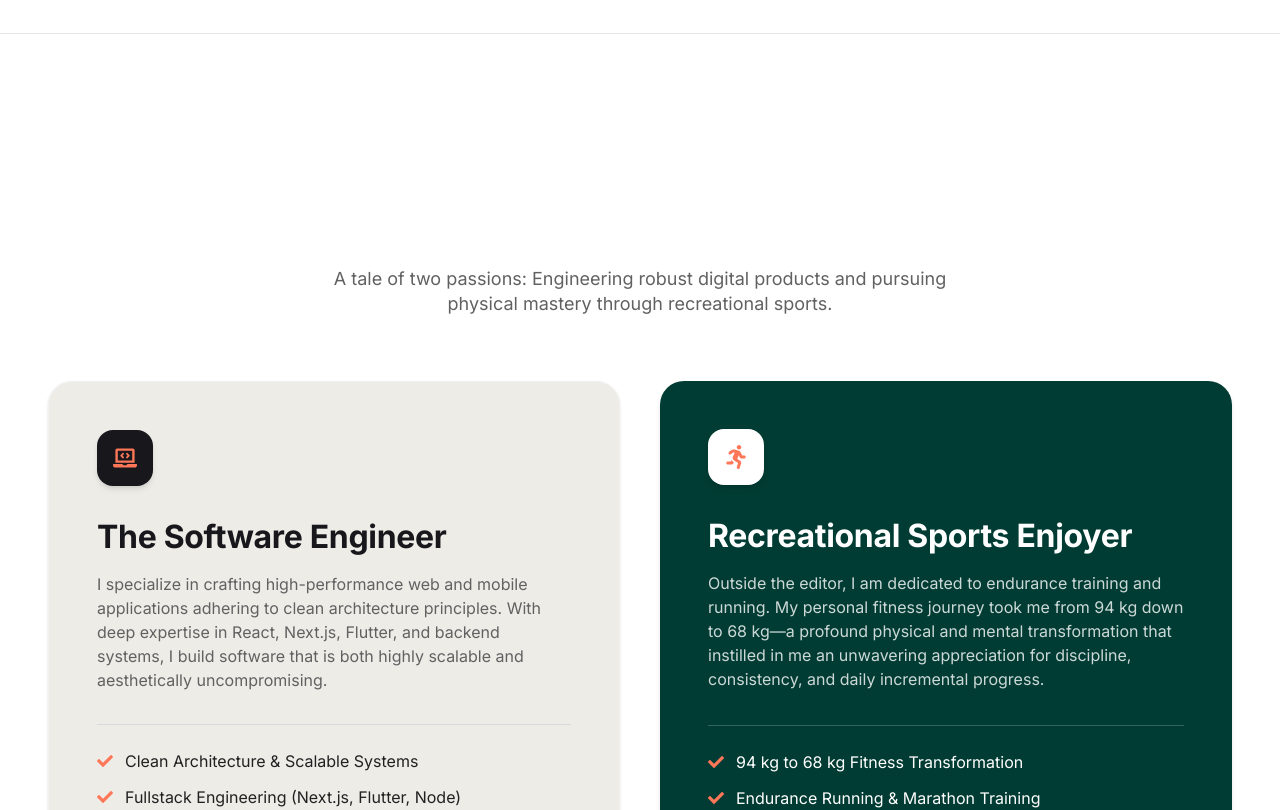
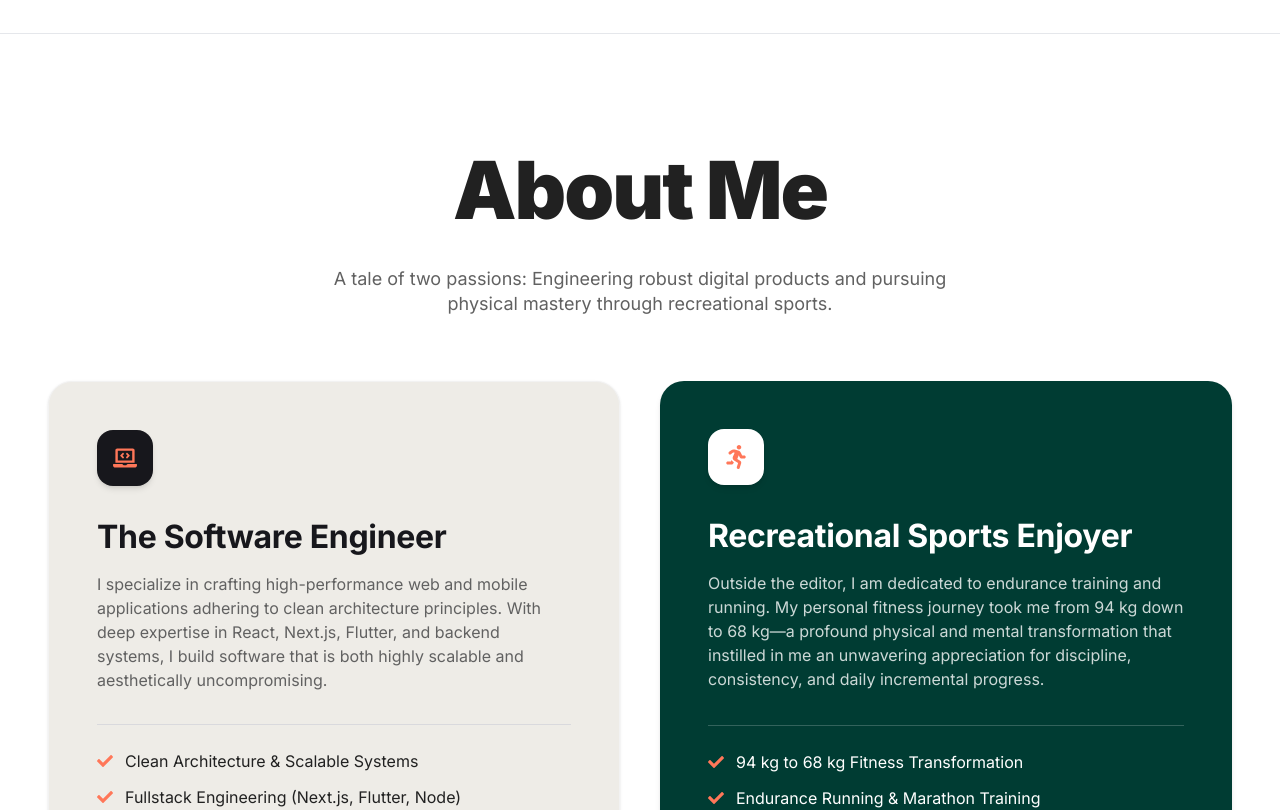
Before and after one commit to SutaSS/portofolio, a Next.js app: page / in a window 1280 px wide. Shown: the part 1020-1830 px from the top of the page. Built offline with nearby package versions, Linux system fonts and the light colour scheme.

Commit message:
style: add bg-grid-pattern and text-shiny-dark classes for elegant backgrounds and powerfully dark headers

```diff
--- a/src/app/globals.css
+++ b/src/app/globals.css
@@ -132,6 +132,23 @@ body {
 }
 
 /* ============================================
+   BACKGROUND GRID PATTERN (aksen garis-garis)
+   ============================================ */
+
+.bg-grid-pattern {
+  background-image: linear-gradient(to right, rgba(0, 0, 0, 0.04) 1px, transparent 1px),
+                    linear-gradient(to bottom, rgba(0, 0, 0, 0.04) 1px, transparent 1px);
+  background-size: 40px 40px;
+}
+
+.bg-deep-green.bg-grid-pattern,
+.bg-primary.bg-grid-pattern {
+  background-image: linear-gradient(to right, rgba(255, 255, 255, 0.05) 1px, transparent 1px),
+                    linear-gradient(to bottom, rgba(255, 255, 255, 0.05) 1px, transparent 1px);
+  background-size: 40px 40px;
+}
+
+/* ============================================
    COHERE TYPOGRAPHY HIERARCHY
    ============================================ */
 
@@ -252,17 +269,18 @@ body {
 }
 
 /* ============================================
-   SHINY TEXT SHEEN EFFECT (For 5 Main Headers)
+   SHINY TEXT SHEEN EFFECT (For Main Headers)
    ============================================ */
 
-.text-shiny {
+/* Text shiny with powerfully dark colors for light backgrounds */
+.text-shiny-dark {
   background: linear-gradient(
     120deg,
-    var(--primary) 0%,
-    var(--primary) 35%,
-    var(--coral) 50%,
-    var(--primary) 65%,
-    var(--primary) 100%
+    #071829 0%,
+    #000000 35%,
+    #ff7759 50%,
+    #071829 65%,
+    #000000 100%
   );
   background-size: 200% auto;
   color: transparent;
@@ -271,6 +289,7 @@ body {
   animation: text-shine 5s linear infinite;
 }
 
+/* Text shiny with bright white colors for dark backgrounds */
 .text-shiny-white {
   background: linear-gradient(
     120deg,
```
